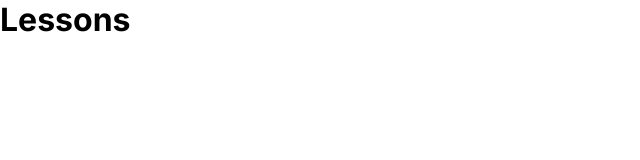
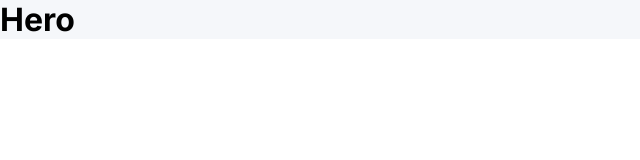
Before and after one commit to CamuStudio/CamuServer, a React (Vite) app in the folder camu/: page /lesson in a window 1280 px wide. Shown: the top 160 px of the page, without its empty margins (0-640 px from the left). Built offline with nearby package versions, Linux system fonts and the light colour scheme.

Commit message:
Update: Added hero section of Lessons page

```diff
--- a/camu/src/pages/Lessons/Lessons.jsx
+++ b/camu/src/pages/Lessons/Lessons.jsx
@@ -1,7 +1,10 @@
+import styles from './Lessons.module.css';
+import LessonsHero from "./sections/Lessons.jsx";
+
 export default function Lessons() {
     return (
-        <div className="container">
-            <h1>Lessons</h1>
+        <div className={styles.wrapper}>
+            <LessonsHero />
         </div>
     )
 }
--- /dev/null
+++ b/camu/src/pages/Lessons/Lessons.module.css
@@ -0,0 +1,4 @@
+.wrapper {
+    position: relative;
+    background-color: #F5F7FA;
+}
--- /dev/null
+++ b/camu/src/pages/Lessons/sections/Lessons.jsx
@@ -0,0 +1,9 @@
+import styles from './LessonsHero.module.css';
+
+export default function LessonsHero() {
+    return (
+        <div className={styles.container}>
+            <h1>Hero</h1>
+        </div>
+    )
+}
--- /dev/null
+++ b/camu/src/pages/Lessons/sections/LessonsHero.module.css
@@ -0,0 +1,4 @@
+.wrapper {
+    position: relative;
+    background-color: #F5F7FA;
+}
```
